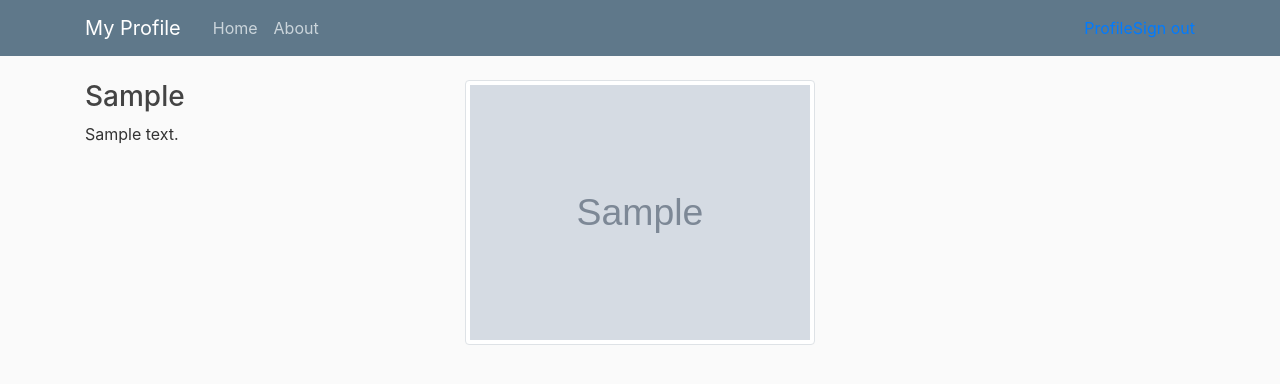
After one commit to Faihope/Myprofile, a Flask app: a page that uses app/templates/index.html in a window 1280 px wide. The commit adds this page. Shown: the top 384 px of the page. Run offline with Flask 2, Linux system fonts and the light colour scheme; a user stored in the database is signed in; tables that the repository leaves empty hold one stand-in row (values such as "Sample post"); grey boxes marked "Sample" are stand-in pictures; some libraries are stand-ins or nearby versions.

Commit message:
add profile to show if user is authenticated

```diff
--- a/app/main/views.py
+++ b/app/main/views.py
@@ -1,5 +1,6 @@
-from flask import render_template,flash,redirect,url_for
+from flask import render_template,flash,redirect,url_for,abort
 from . import main
+from ..models import Post, User
 from .forms import RegistrationForm,LoginForm
 from flask_login import login_required
 
@@ -42,3 +43,12 @@ def login():
     '''
     title = 'Home - Login'
     return render_template('login.html' ,title=title,form = form )
+
+@main.route('/user/<uname>')
+def profile(uname):
+    user = User.query.filter_by(username = uname).first()
+
+    if user is None:
+        abort(404)
+
+    return render_template("profile/profile.html", user = user)
--- a/app/templates/index.html
+++ b/app/templates/index.html
@@ -36,7 +36,8 @@
               </div>
               <ul class="nav navbar-nav navbar-right">
                 {% if current_user.is_authenticated %}
-                <li style="color:white;padding:15px;">{{current_user.username}}</li>
+                <li><a href="{{url_for('main.profile',uname=current_user.username)}}">Profile</a></li>
+                <!-- <li style="color:white;padding:15px;">{{current_user.username}}</li> -->
                 <li><a href="{{url_for('auth.logout')}}">Sign out</a></li>
                 {% else %}
                 <li><a href="{{url_for('auth.login')}}">Sign in</a></li>
--- /dev/null
+++ b/app/templates/profile/profile.html
@@ -0,0 +1,29 @@
+{% extends 'index.html'%}
+
+{% block content %}
+<div class="container">
+<div class="row">
+<!-- displaying  Username-->
+  <div class="col-md-4">
+    <h3> {{user.username| capitalize}} </h3>
+
+    <!--Displaying user bio-->
+    {% if user.bio %}
+      <p> {{user.bio}}</p>
+    {%else%}
+      <p> {{user.username| capitalize}} has no bio </p>
+    {% endif %}
+  </div>
+
+  <!--Display profile photo-->
+  <div class="col-md-4">
+
+    {% if user.profile_pic_path %}
+    <img src="{{url_for('static',filename=user.profile_pic_path)}}" alt="" class="img-thumbnail">
+    {%else%}
+    <p>No profile picture</p>
+    {% endif %}
+  </div>
+</div>
+</div>
+{% endblock %}
```
